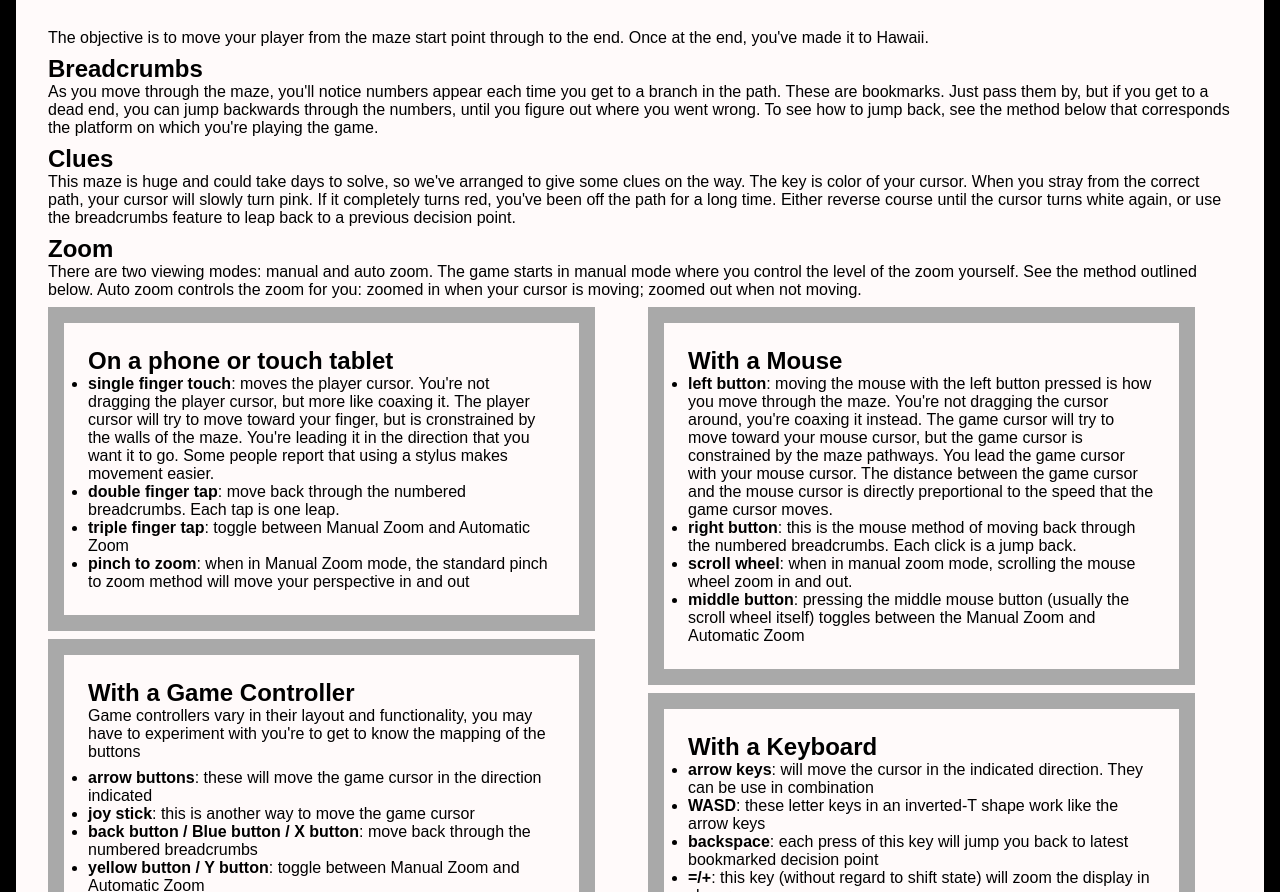
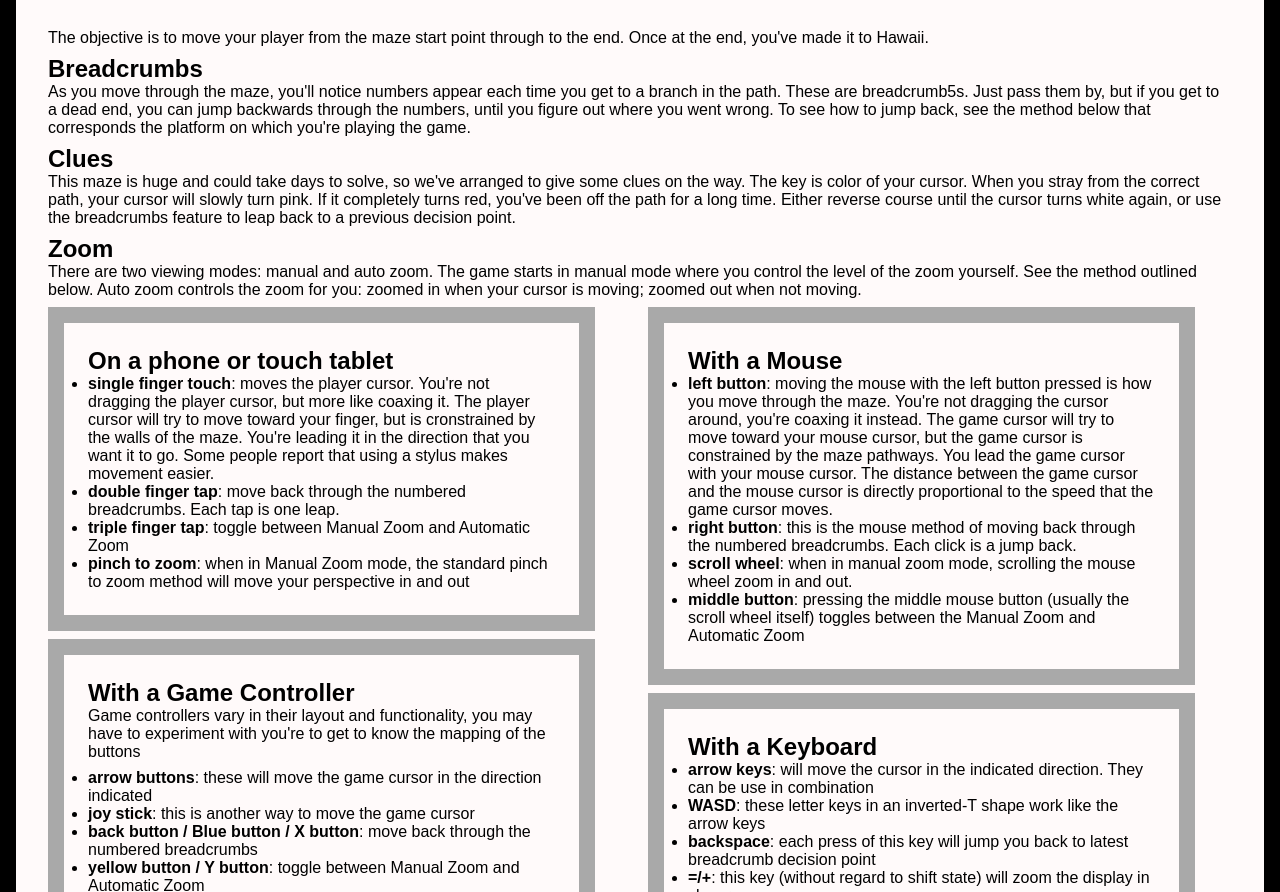
Before and after one commit to twobraids/maze39, a website: page src/index.html in a window 1280 px wide. Shown: the part 658-1550 px from the top of the page. Drawn offline with Linux system fonts and the light colour scheme.

Commit message:
minor editing of text content

```diff
--- a/src/index.html
+++ b/src/index.html
@@ -59,7 +59,7 @@
         you've made it to Hawaii.</p>
         <h2>Breadcrumbs</h2>
         <p>As you move through the maze, you'll notice numbers appear each time you get to a branch in the path. These
-        are bookmarks.  Just pass them by, but if you get to a dead end, you can jump backwards through the numbers,
+        are breadcrumb5s.  Just pass them by, but if you get to a dead end, you can jump backwards through the numbers,
         until you figure out where you went wrong.  To see how to jump back, see the method below that corresponds the
         platform on which you're playing the game.</p>
         <h2>Clues</h2>
@@ -102,7 +102,7 @@
               <li><span class="listItem">left button</span>: moving the mouse with the left button pressed is how you move through the maze.  You're not
                 dragging the cursor around, you're coaxing it instead. The game cursor will try to move toward your mouse
                 cursor, but the game cursor is constrained by the maze pathways.  You lead the game cursor with your mouse
-                cursor.  The distance between the game cursor and the mouse cursor is directly preportional to the speed
+                cursor.  The distance between the game cursor and the mouse cursor is directly proportional to the speed
                 that the game cursor moves.</li>
               <li><span class="listItem">right button</span>: this is the mouse method of moving back through the numbered breadcrumbs. Each click is
                 a jump back.</li>
@@ -115,7 +115,7 @@
           <ul>
             <li><span class="listItem">arrow keys</span>: will move the cursor in the indicated direction. They can be use in combination</li>
             <li><span class="listItem">WASD</span>: these letter keys in an inverted-T shape work like the arrow keys</li>
-            <li><span class="listItem">backspace</span>: each press of this key will jump you back to latest bookmarked decision point</li>
+            <li><span class="listItem">backspace</span>: each press of this key will jump you back to latest breadcrumb decision point</li>
             <li><span class="listItem">=/+</span>: this key (without regard to shift state) will zoom the display in closer</li>
             <li><span class="listItem">-</span>: this key will zoom outward for a higher level view</li>
             <li><span class="listItem">Z</span>: this toggles between the Manual Zoom and Auto Zoom modes</li>
```
